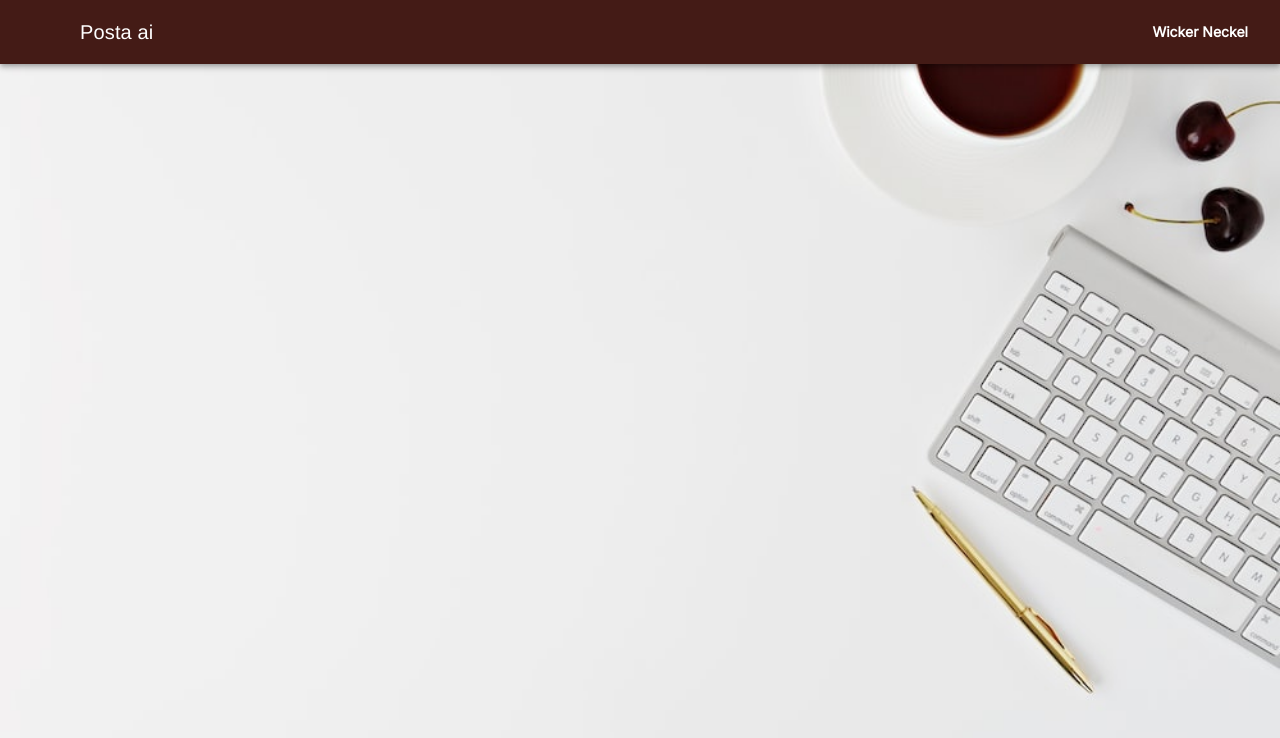
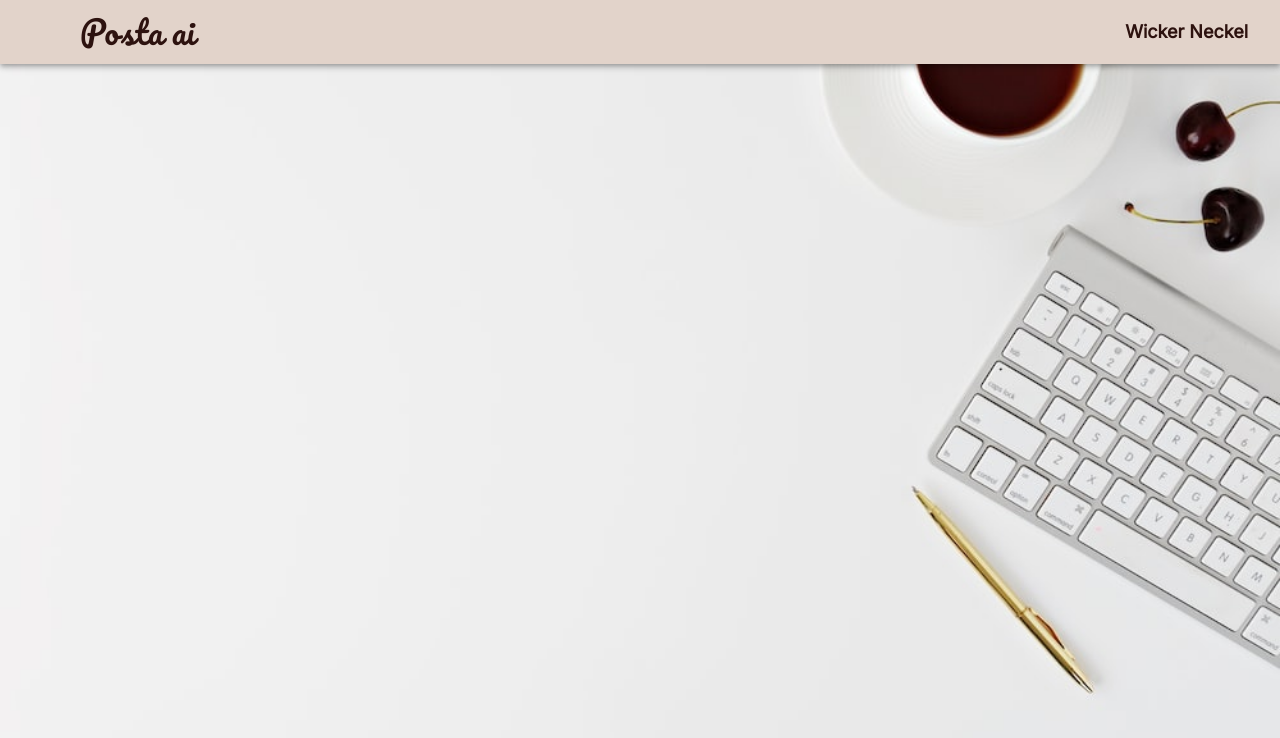
Before and after one commit to WilckerNeckel/posta.ai-frontend, a React (Vite) app: page / in a window 1280 px wide. Shown: the top 738 px of the page. Built offline with nearby package versions, Linux system fonts and the light colour scheme; some icons are missing.

Commit message:
feat: adjust font sizes and colors

```diff
--- a/src/components/TopBar.tsx
+++ b/src/components/TopBar.tsx
@@ -7,11 +7,19 @@ import IconButton from "@mui/material/IconButton";
 import MenuIcon from "@mui/icons-material/Menu";
 // @ts-ignore
 import "@fontsource/inter";
+import { palette } from "../themes/jsonTheme";
 
 export function TopBar() {
     return (
         <Box sx={{ flexGrow: 1 }}>
-            <AppBar position="static">
+            <AppBar
+                position="static"
+                sx={{
+                    backgroundColor: palette.background.default,
+                    color: palette.primary[400],
+                    fontFamily: "pacifico",
+                }}
+            >
                 <Toolbar>
                     <IconButton
                         size="large"
@@ -25,7 +33,7 @@ export function TopBar() {
                     <Typography
                         variant="h6"
                         component="div"
-                        sx={{ flexGrow: 1 }}
+                        sx={{ flexGrow: 1, fontSize: "32px " }}
                     >
                         Posta ai
                     </Typography>
@@ -34,6 +42,8 @@ export function TopBar() {
                         sx={{
                             fontFamily: "inter",
                             fontWeight: "bold",
+                            fontSize: "18px "
+
                         }}
                     >
                         Wicker Neckel
--- a/src/themes/muiTheme.ts
+++ b/src/themes/muiTheme.ts
@@ -1,5 +1,8 @@
 // src/theme/theme.ts
 import { createTheme } from "@mui/material/styles";
+// @ts-ignore
+import "@fontsource/pacifico";
+
 
 export const muiTheme = createTheme({
     typography: {
```
